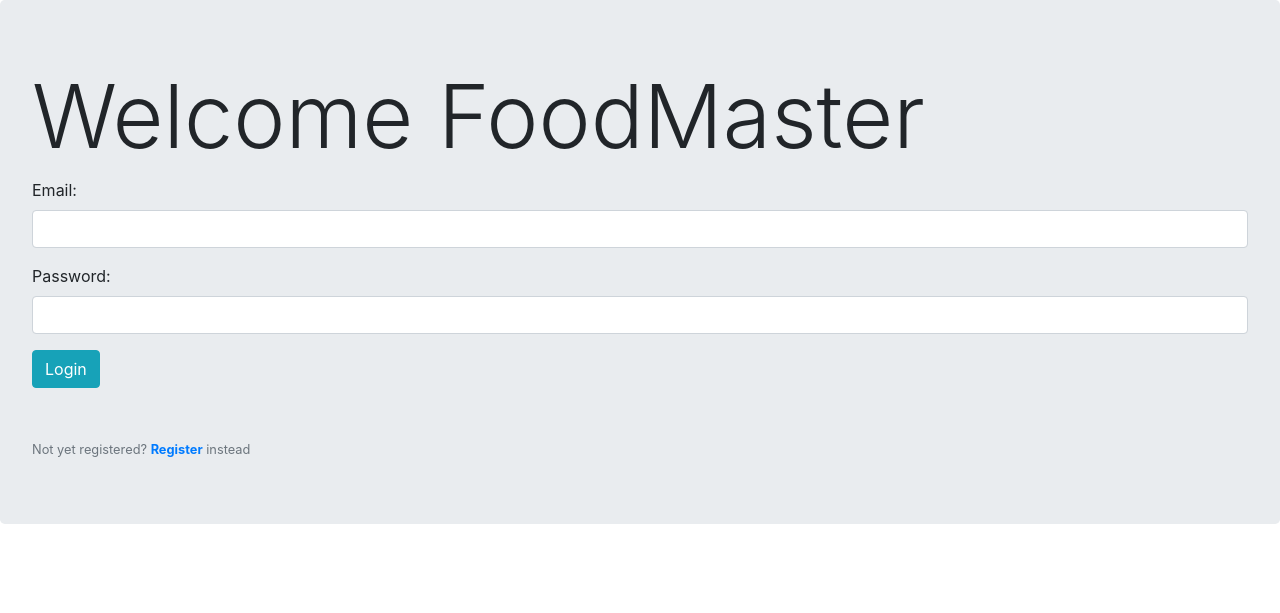
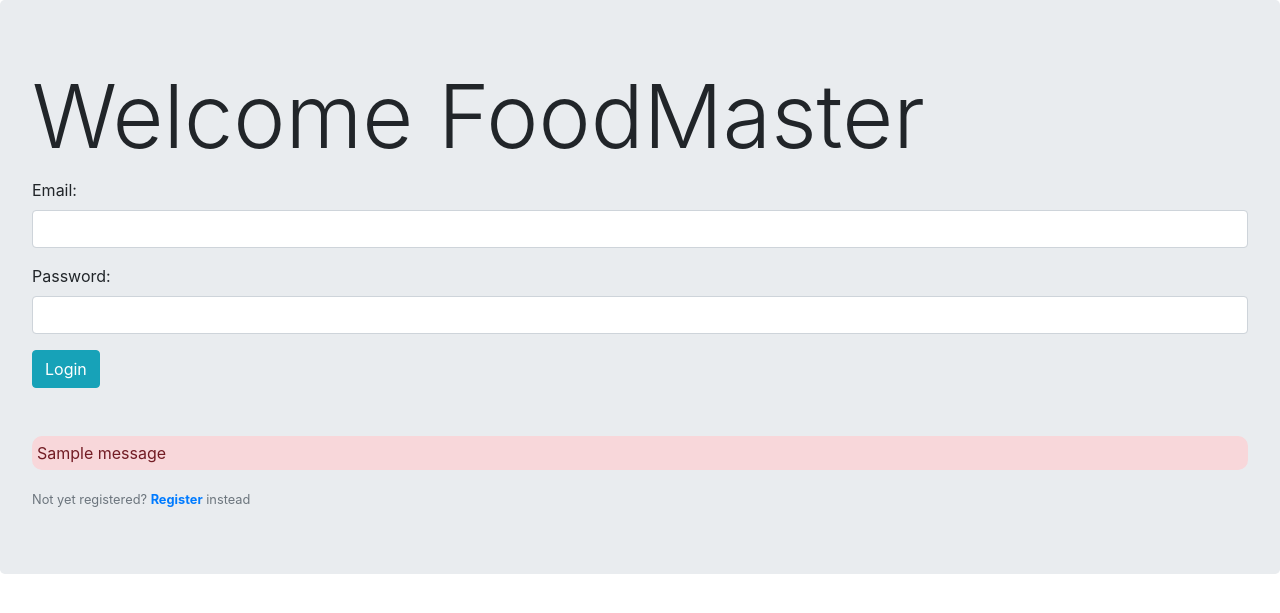
Before and after one commit to James-Ryan-Dulay/foodieMasters, a Django app: page /login in a window 1280 px wide. Shown: the top 613 px of the page. Run offline with Django 3.2, Linux system fonts and the light colour scheme; tables that the repository leaves empty hold one stand-in row (values such as "Sample post"); one stand-in notice (Sample message) is shown.

Commit message:
login validation

```diff
--- a/foodieMasters_app/static/css/register.css
+++ b/foodieMasters_app/static/css/register.css
@@ -5,3 +5,11 @@
 #register_errors li {
 	padding: 5px;
 }
+
+#login_error {
+	border-radius: 10px;
+}
+
+#login_error li {
+	padding: 5px;
+}
--- a/foodieMasters_app/templates/login.html
+++ b/foodieMasters_app/templates/login.html
@@ -4,18 +4,21 @@
 		<meta charset="UTF-8" />
 		<meta http-equiv="X-UA-Compatible" content="IE=edge" />
 		<meta name="viewport" content="width=device-width, initial-scale=1.0" />
+		{% load static %}
 		<link
 			rel="stylesheet"
 			href="https://cdn.jsdelivr.net/npm/bootstrap@4.6.0/dist/css/bootstrap.min.css"
 			integrity="sha384-B0vP5xmATw1+K9KRQjQERJvTumQW0nPEzvF6L/Z6nronJ3oUOFUFpCjEUQouq2+l"
 			crossorigin="anonymous"
 		/>
+		<link rel="stylesheet" href="{% static 'css/register.css' %}" />
 		<title>Log In</title>
 	</head>
 	<body>
 		<div class="jumbotron">
 			<h1 class="display-2">Welcome FoodMaster</h1>
-			<form action="">
+			<form action="login_process" method="post">
+				{% csrf_token %}
 				<div class="form-group">
 					<label for="email">Email:</label>
 					<input type="email" class="form-control" name="email" />
@@ -26,6 +29,13 @@
 				</div>
 				<button type="submit" class="btn btn-info mb-5">Login</button>
 			</form>
+			<div class="alert-danger" id="login_error">
+				<ul class="list-unstyled">
+					{% if messages %} {% for message in messages %}
+					<li>{{message}}</li>
+					{% endfor %} {% endif %}
+				</ul>
+			</div>
 			<small class="text-muted"
 				>Not yet registered?
 				<strong><a href="/">Register</a></strong> instead</small
--- a/foodieMasters_app/urls.py
+++ b/foodieMasters_app/urls.py
@@ -4,5 +4,6 @@ from . import views
 urlpatterns = [
     path('', views.register),
     path('login', views.login),
-    path('register_process', views.register_process)
+    path('register_process', views.register_process),
+    path('login_process', views.login_process)
 ]
--- a/foodieMasters_app/views.py
+++ b/foodieMasters_app/views.py
@@ -14,3 +14,18 @@ def register_process(request):
         for key, value in errors.items():
             messages.error(request, value)
         return redirect('/')
+    firstname = request.POST['firstname']
+    lastname = request.POST['lastname']
+    age = request.POST['age']
+    email = request.POST['email']
+    password = request.POST['password']
+    hash_pw = bcrypt.hashpw(password.encode(), bcrypt.gensalt()).decode()
+    User.objects.create(firstname=firstname, lastname=lastname, age=age, email=email, password=hash_pw)
+    return redirect('/')
+
+def login_process(request):
+    email = request.POST['email']
+    password = request.POST['password']
+    if not User.objects.authenticate(email, password):
+        messages.error(request, 'email and password did not match our records')
+        return redirect('/login')
```
Also changed, not shown: foodieMasters_app/models.py (+10 -0 lines), foodieMasters_app/migrations/0007_auto_20210605_1210.py (added).
